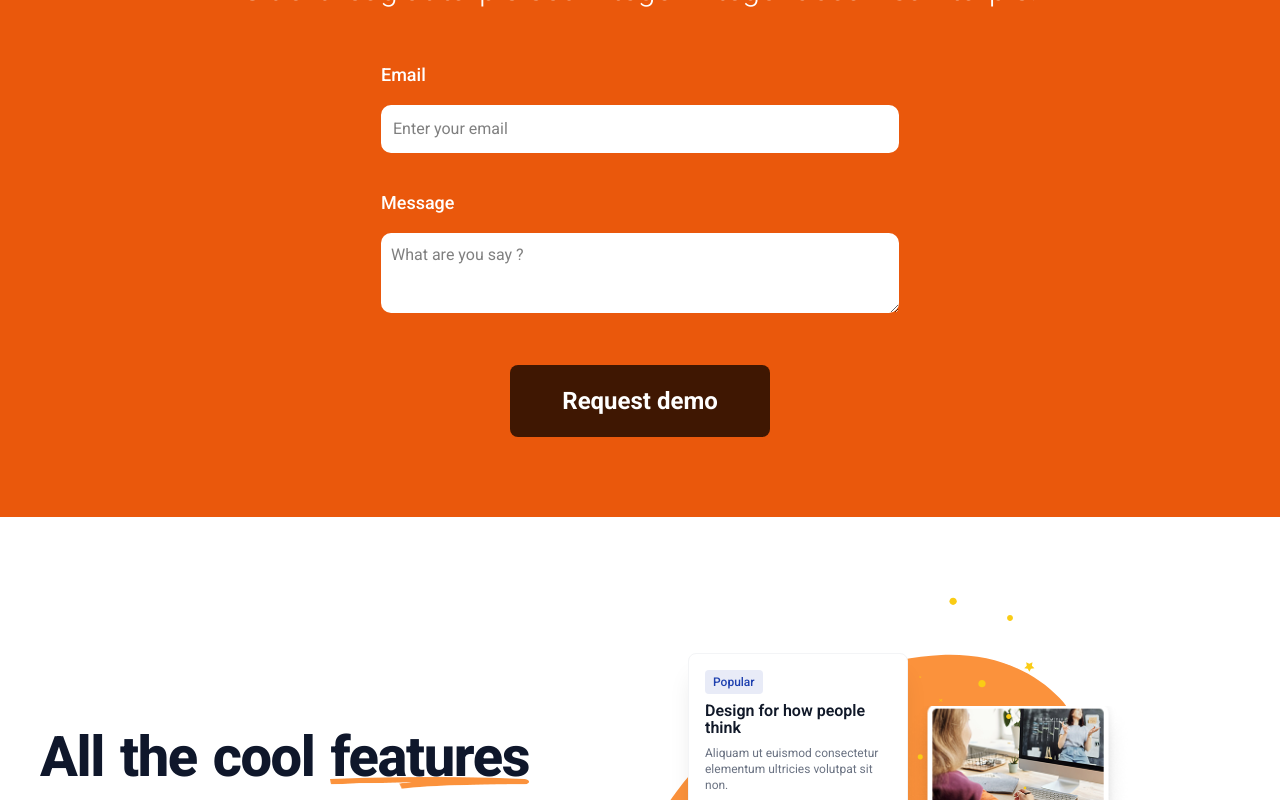
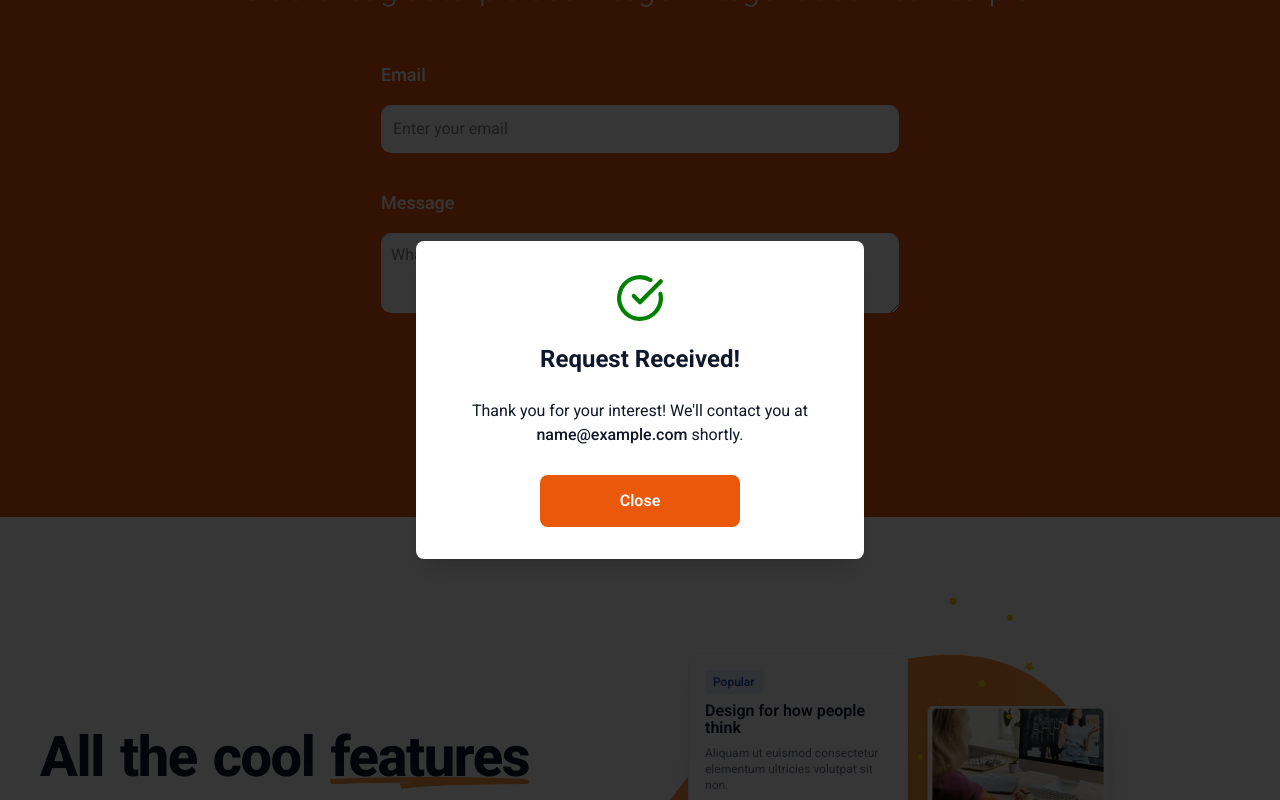
Before and after one commit to eduardouglas99/nextjs-landing-ui, a Next.js app: page / in a window 1280 px wide. Both pictures are taken after typing "name@example.com", "Sample" into the empty fields and a click on the button "Request demo". Shown: the part 3986-4786 px from the top of the page. Built offline with nearby package versions, Linux system fonts and the light colour scheme.

Commit message:
fix: adjust modal success behavior and text

```diff
--- a/src/app/components/DemoRequestForm/index.tsx
+++ b/src/app/components/DemoRequestForm/index.tsx
@@ -1,19 +1,27 @@
 "use client";
 
+import { useState } from "react";
 import { z } from "zod";
 import { zodResolver } from "@hookform/resolvers/zod";
 import { useForm } from "react-hook-form";
 import { Container } from "../Container";
 import SectionTitle from "../SectionTitle";
+import { CircleCheckBig } from "lucide-react";
 
 const createUserFormSchema = z.object({
-  email: z.string().email().nonempty("Email is required"),
+  email: z.string().email("Invalid email").nonempty("Email is required"),
   message: z.string().nonempty("Message is required"),
 });
 
 type createUserFormData = z.infer<typeof createUserFormSchema>;
 
 export default function DemoRequestForm() {
+  const [isSuccessModalOpen, setIsSuccessModalOpen] = useState(false);
+  const [formData, setFormData] = useState({
+    email: "",
+    message: "",
+  })
+
   const {
     register,
     handleSubmit,
@@ -22,44 +30,89 @@ export default function DemoRequestForm() {
   } = useForm<createUserFormData>({
     resolver: zodResolver(createUserFormSchema),
   });
+
   const onSubmit = (data: any) => {
     reset({ email: "", message: "" });
+    setFormData(data)
+    setIsSuccessModalOpen(true);
   };
+
+  const closeModal = () => {
+    setIsSuccessModalOpen(false);
+  };
+
   return (
-    <div className="bg-oragen-color">
-      <Container className="py-12 md:px-10 md:py-20">
+    <div className="bg-oragen-color relative">
+      {isSuccessModalOpen && (
+        <div className="fixed inset-0 bg-[#000000c9] bg-opacity-60 flex items-center justify-center z-50">
+
+          <div className="bg-white p-8 rounded-lg shadow-xl max-w-md w-full text-center flex flex-col items-center">
+            <CircleCheckBig size={50} color="green" className="mb-5" />
+            <h2 className="text-2xl font-bold mb-4 primary-color">
+              Request Received!
+            </h2>
+            <h3 className="primary-color my-2 text-base font-normal">
+              Thank you for your interest! We'll contact you at <span className="font-medium">{formData.email}</span>{" "}
+            shortly.
+            </h3>
+            <button
+              onClick={closeModal}
+              className="cursor-pointer py-3.5 mt-5 max-w-[200px] w-full bg-oragen-color text-white font-semibold rounded-lg hover:opacity-90 transition"
+              aria-label="Close"
+            >
+              Close
+            </button>
+          </div>
+        </div>
+      )}
+
+      <Container className="py-12 md:px-10 md:py-20 relative z-10">
         <div className="flex flex-col items-center">
           <SectionTitle
             words={["Ready", "for", "your", "next", "project?"]}
             className="text-white font-[56px] md:font-extrabold leading-[110.00000000000001%] w-[93%] max-w-full p-0 m-auto justify-center"
           />
-          <p className="my-8 text-center text-white font-light text-[18px] sm:text-[32px]">Sit elit feugiat turpis sed integer integer accumsan turpis.</p>
+          <p className="my-8 text-center text-white font-light text-[18px] sm:text-[32px]">
+            Sit elit feugiat turpis sed integer integer accumsan turpis.
+          </p>
 
           <form
             onSubmit={handleSubmit(onSubmit)}
             className="mx-auto max-w-[550px] w-full flex flex-col gap-1"
           >
             <div className="m-4 flex flex-col gap-4">
-              <label htmlFor="email" className="text-lg font-medium text-white">Email</label>
+              <label htmlFor="email" className="text-lg font-medium text-white">
+                Email
+              </label>
               <input
                 {...register("email")}
                 className="bg-white rounded-[10px] w-full p-2.5 focus:outline-0 border-2 border-white focus:border-2 focus:border-[primary-color]"
                 placeholder="Enter your email"
               />
-              {errors.email && <span className="text-white bg-red-500 p-1.5 max-w-max rounded-md relative bottom-1.5 text-xs">{errors.email.message}</span>}
+              {errors.email && (
+                <span className="text-white bg-red-500 p-1.5 max-w-max rounded-md relative bottom-1.5 text-xs">
+                  {errors.email.message}
+                </span>
+              )}
             </div>
             <div className="m-4 flex flex-col gap-4">
-              <label htmlFor="message" className="text-lg font-medium text-white">Message</label>
+              <label htmlFor="message" className="text-lg font-medium text-white">
+                Message
+              </label>
               <textarea
                 {...register("message")}
                 className="bg-white rounded-[10px] w-full p-2.5 focus:outline-0 h-20"
-                placeholder="What are you say ?"
+                placeholder="What are you say?"
               />
-              {errors.message && <span className="text-white bg-red-500 p-1.5 max-w-max rounded-md relative bottom-1.5 text-xs">{errors.message.message}</span>}
+              {errors.message && (
+                <span className="text-white bg-red-500 p-1.5 max-w-max rounded-md relative bottom-1.5 text-xs">
+                  {errors.message.message}
+                </span>
+              )}
             </div>
             <button
               type="submit"
-              className={`mt-8 py-5 px-12 cursor-pointer bg-primary-color text-white font-bold text-2xl rounded-lg w-full max-w-[260px] m-auto btn-form-hover`}
+              className="mt-8 py-5 px-12 cursor-pointer bg-primary-color text-white font-bold text-2xl rounded-lg w-full max-w-[260px] m-auto btn-form-hover"
             >
               Request demo
             </button>
--- a/src/app/components/Modals/sign-up-modal.tsx
+++ b/src/app/components/Modals/sign-up-modal.tsx
@@ -4,7 +4,7 @@ import { z } from "zod";
 import { zodResolver } from "@hookform/resolvers/zod";
 import { useForm } from "react-hook-form";
 import { useState } from "react";
-import { CircleCheckBig } from 'lucide-react';
+import { CircleCheckBig, Delete } from "lucide-react";
 
 const formSchema = z.object({
   fullname: z
@@ -43,9 +43,9 @@ export default function SignUpModal({ onClose }: SignUpModalProps) {
   };
 
   return (
-    <div className="fixed inset-0 bg-[#000000b8] bg-opacity-50 z-50 flex items-center justify-center px-4">
+    <div className="fixed inset-0 bg-[#000000c9] bg-opacity-50 z-50 flex items-center justify-center px-4">
       <div className="bg-white text-left rounded-xl max-w-lg w-full p-9 relative">
-        <button className="absolute top-4 right-4 text-black" onClick={onClose}>
+        <button className="cursor-pointer absolute top-4 right-4 primary-color text-2xl" onClick={onClose}>
           ✕
         </button>
 
@@ -127,16 +127,17 @@ export default function SignUpModal({ onClose }: SignUpModalProps) {
           </>
         ) : (
           <div className="text-center flex flex-col items-center">
-            <CircleCheckBig size={50} color="green" className="mb-5"/>
+            <CircleCheckBig size={50} color="green" className="mb-5" />
             <h2 className="text-2xl font-bold mb-4 mx-auto primary-color text-center">
               Registration Successful!
             </h2>
             <h3 className="primary-color my-2 text-base font-normal text-center">
-              Thank you for signing up! We've sent a confirmation email to your address.
+              Thank you for signing up! We've sent a confirmation email to your
+              address.
             </h3>
             <button
               onClick={onClose}
-            className="cursor-pointer py-3.5 m-5 max-w-[30%] w-full  bg-oragen-color text-white font-semibold rounded-lg hover:opacity-90 transition"
+              className="cursor-pointer py-3.5 mt-5 max-w-[200px] w-full bg-oragen-color text-white font-semibold rounded-lg hover:opacity-90 transition"
               aria-label="Close"
             >
               Close
```
